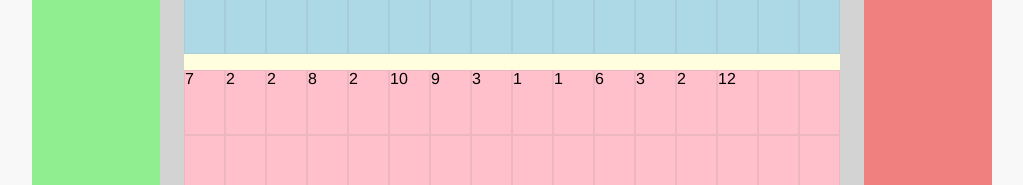
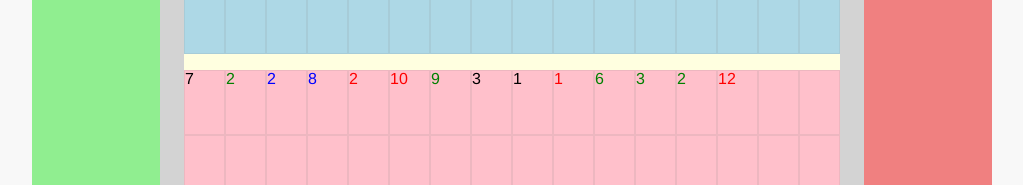
Before and after one commit to maxbildner/rummikub-ai, a React (Create React App) app: page / in a window 1280 px wide. Both pictures are taken after a click on the button "PLAY". Shown: the part 390-575 px from the top of the page, without its empty margins (128-1151 px from the left). Built offline with nearby package versions, Linux system fonts and the light colour scheme.

Commit message:
add colors to tiles

```diff
--- a/src/components/tile.js
+++ b/src/components/tile.js
@@ -3,12 +3,13 @@ import { TILES } from '../util/tiles';
 
 function Tile(props) {
 
-  // debugger
   return (
     <div
-      className="tile-wrap"
+      // if tileId not null, add it's COLOR to class name
+      className={ props.tileId ? "tile-wrap " + TILES[props.tileId].color : "tile-wrap" }
     >
-      {/* Tile */}
+
+      {/* If tileId null, empty slot in rack */}
       {props.tileId ? TILES[props.tileId].num : null}
     </div>
   );
--- a/src/index.css
+++ b/src/index.css
@@ -130,11 +130,19 @@ body {
   height: 100%;
 }
 
+
+/* TILE */
 .tile-wrap {
   border: 1px solid #80808024;
   box-sizing: border-box;
   width: 100%;
 }
+
+.tile-wrap.BLACK { color: black; }
+.tile-wrap.RED { color: red; }
+.tile-wrap.GREEN { color: green; }
+.tile-wrap.BLUE { color: blue; }
+
 
 /* RACK */
 .rack-wrap {
```
Also changed, not shown: 1 other file (tests, documents, lock files or other folders).
